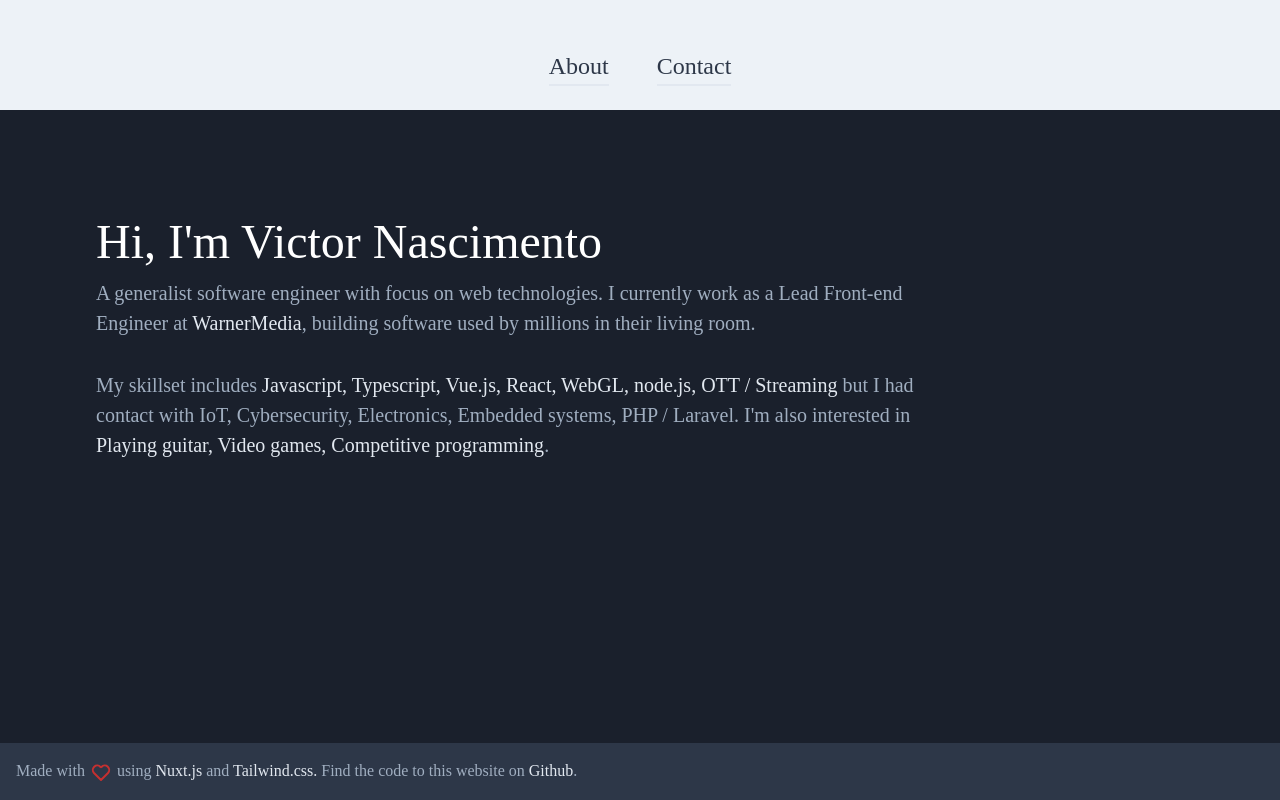
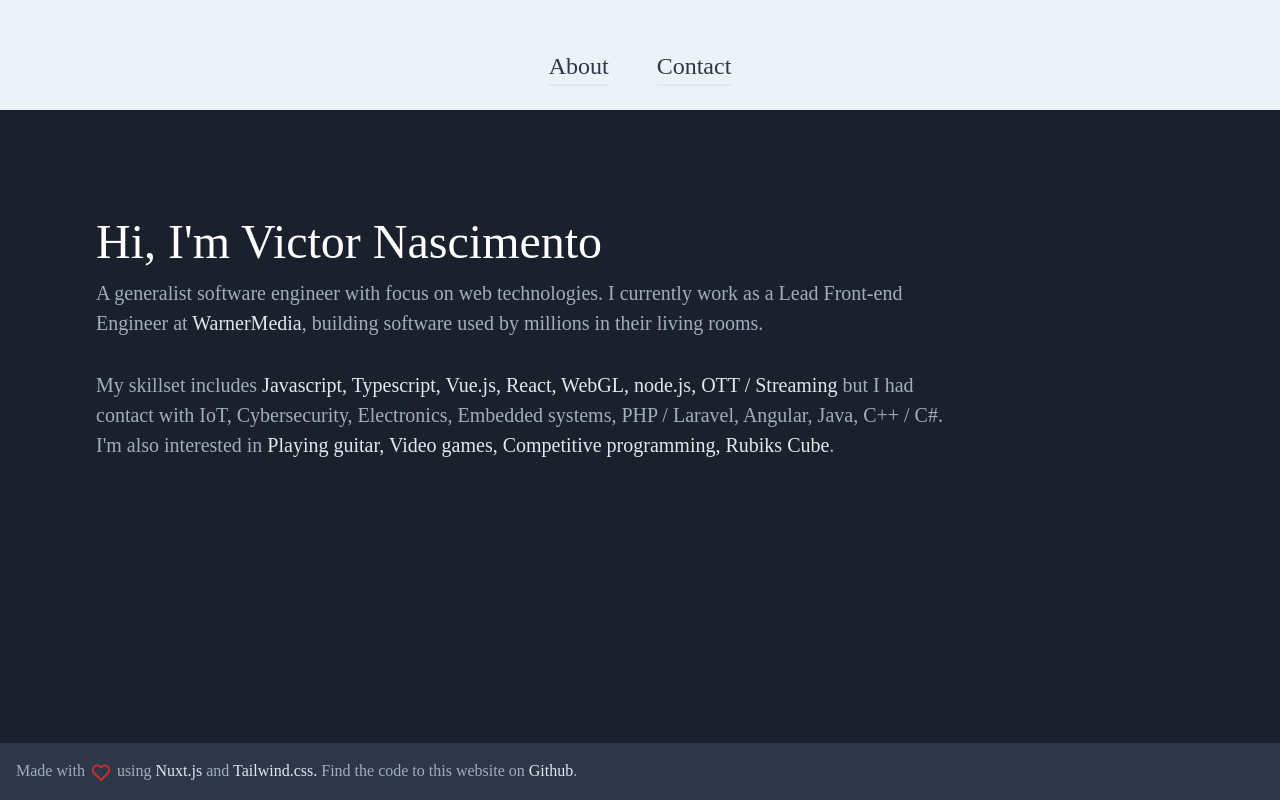
Before and after one commit to vjoao/personal-website, a Nuxt app: page / in a window 1280 px wide. Built offline with nearby package versions, Linux system fonts and the light colour scheme; a web font is replaced by a local one.

Commit message:
feat: edit skillset

```diff
--- a/pages/index.vue
+++ b/pages/index.vue
@@ -7,7 +7,7 @@
       <p class="text-xl text-gray-500 container lg:w-4/5 sm:w-screen mb-8">
         A generalist software engineer with focus on web technologies.
         I currently work as a Lead Front-end Engineer at <a href="https://www.warnermedia.com" target="_blank" class="text-gray-300">WarnerMedia</a>,
-        building software used by millions in their living room.
+        building software used by millions in their living rooms.
       </p>
       <p class="text-xl text-gray-500 container lg:w-4/5 sm:w-screen">
         My skillset includes <span class="text-gray-300">{{ skillList }}</span> but I had contact with {{ extraSkillList }}. I'm also interested in <span class="text-gray-300">{{ hobbyList }}</span>.
@@ -21,7 +21,6 @@ export default {
     return {
       title: 'Victor Nascimento - Personal Website',
       meta: [
-        // hid is used as unique identifier. Do not use `vmid` for it as it will not work
         {
           name: 'Victor Nascimento',
           content: 'Personal website of Victor Nascimento.'
@@ -47,12 +46,16 @@ export default {
         'Cybersecurity',
         'Electronics',
         'Embedded systems',
-        'PHP / Laravel'
+        'PHP / Laravel',
+        'Angular',
+        'Java',
+        'C++ / C#'
       ],
       hobbies: [
         'Playing guitar',
         'Video games',
-        'Competitive programming'
+        'Competitive programming',
+        'Rubiks Cube'
       ]
     }
   },
```
